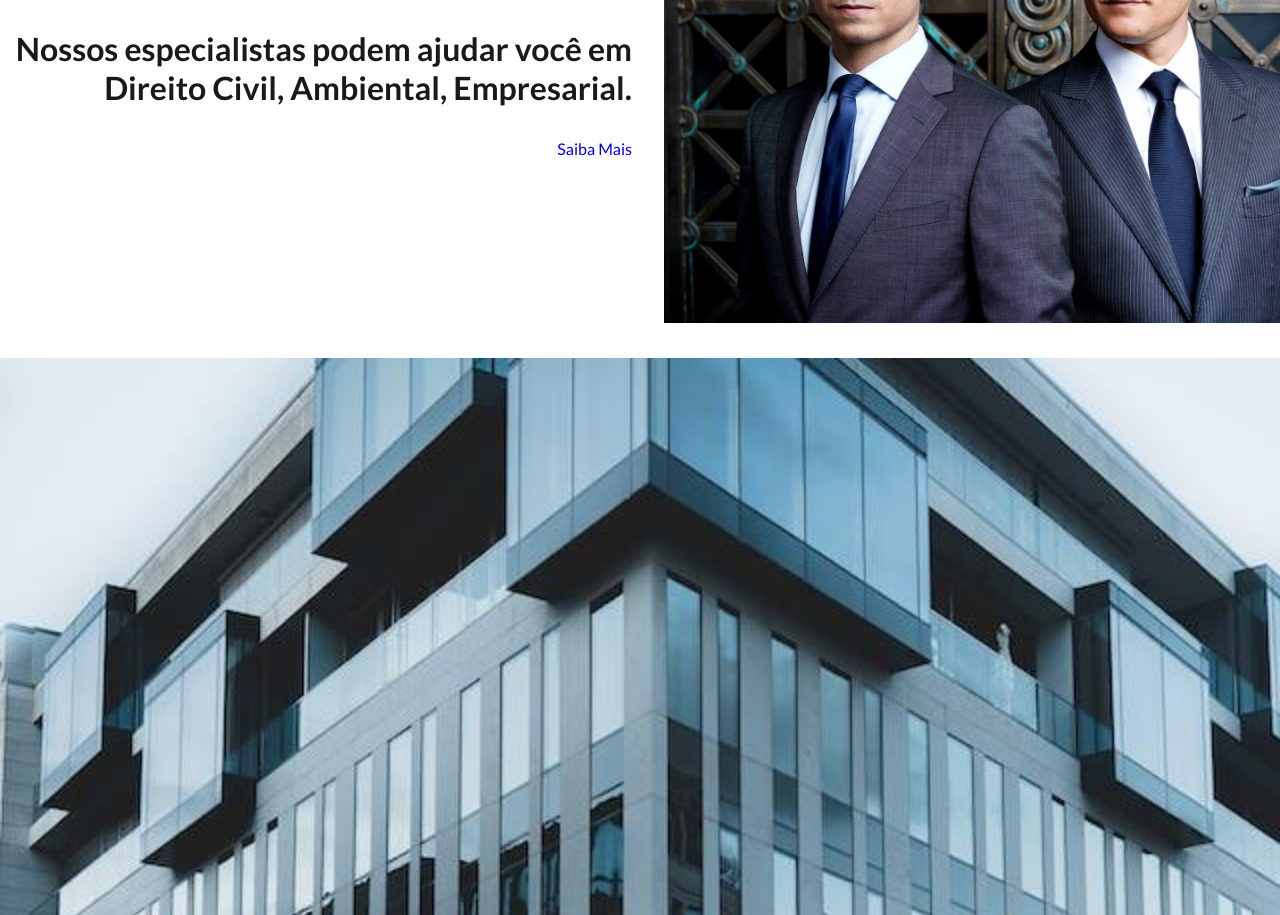
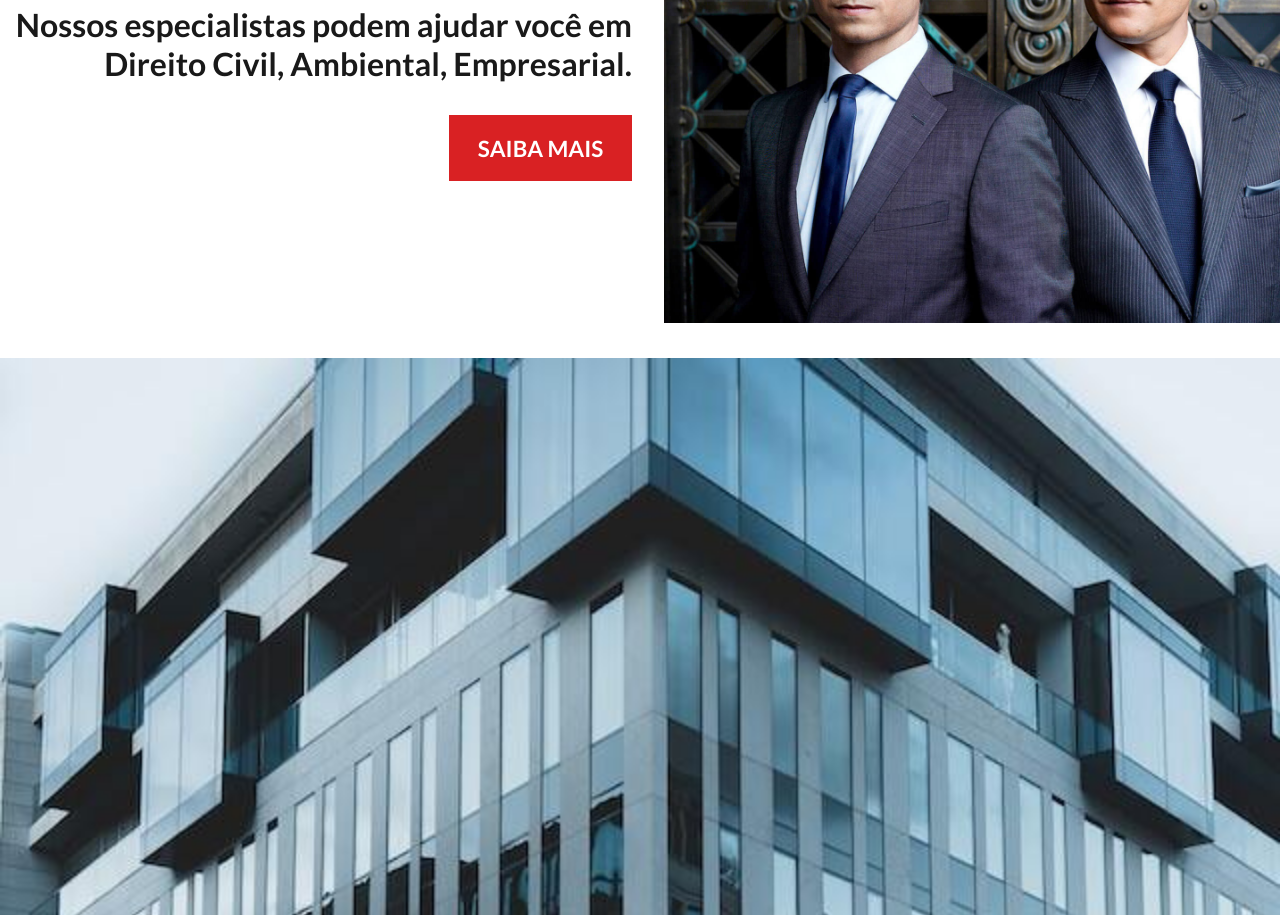
Before and after one commit to klebermkardel/front-week, a plain HTML site: page index.html in a window 1280 px wide. Shown: the part 943-1858 px from the top of the page. Drawn offline with nearby package versions, Linux system fonts and the light colour scheme.

Commit message:
Cria estilo do botão Saiba Mais

```diff
--- a/CSS/styles.css
+++ b/CSS/styles.css
@@ -147,6 +147,16 @@ i {
   font-size: 2rem;
 }
 
+.btn {
+  padding: 1.2rem 1.8rem;
+  text-transform: uppercase;
+  font-size: 1.4rem;
+  font-weight: bold;
+  background-color: var(--main-color);
+  color: var(--primary-text-color);
+  align-self: end;
+}
+
 .image-container {
   flex: 1 1 300px;
   position: relative;
```
